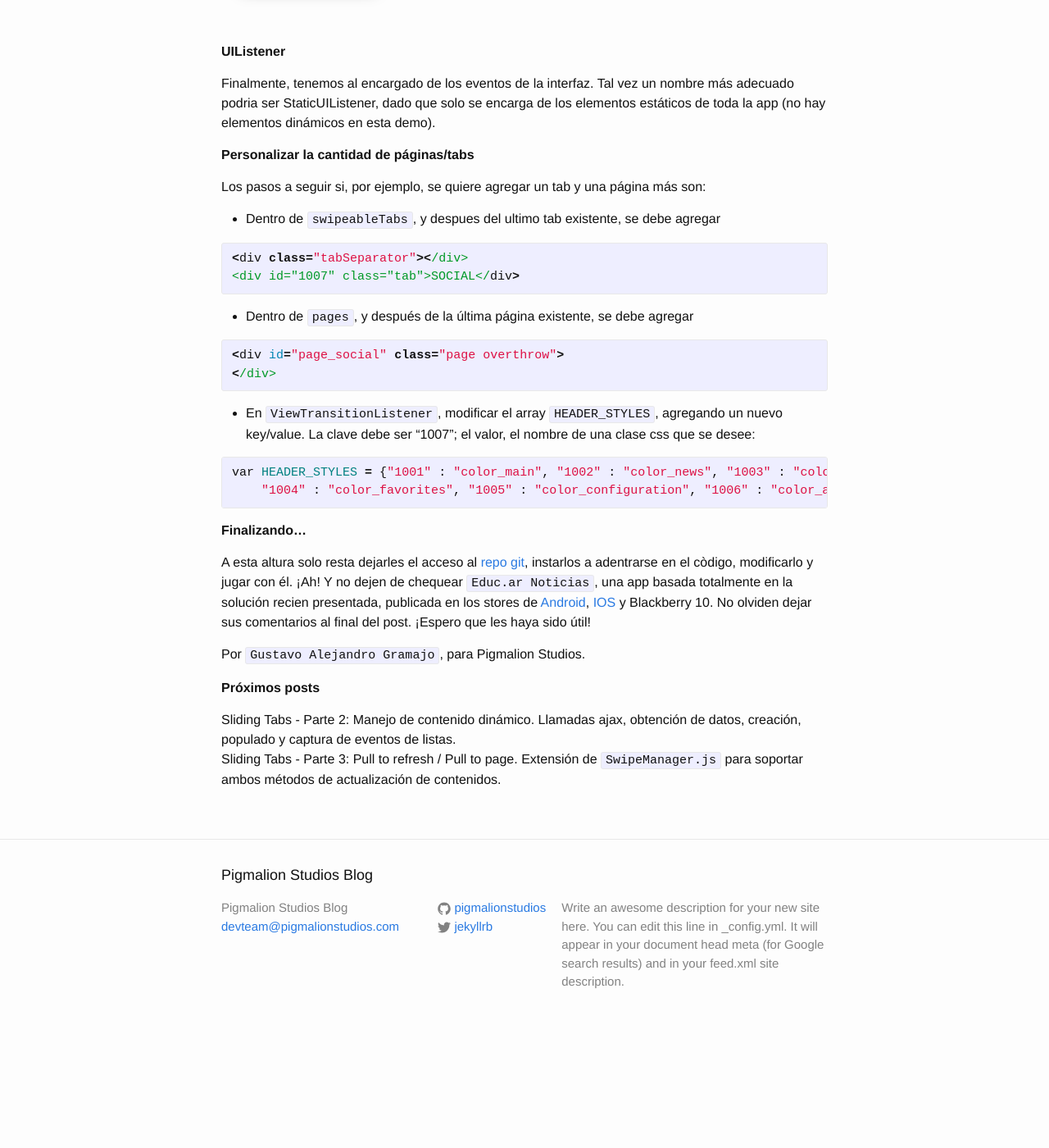
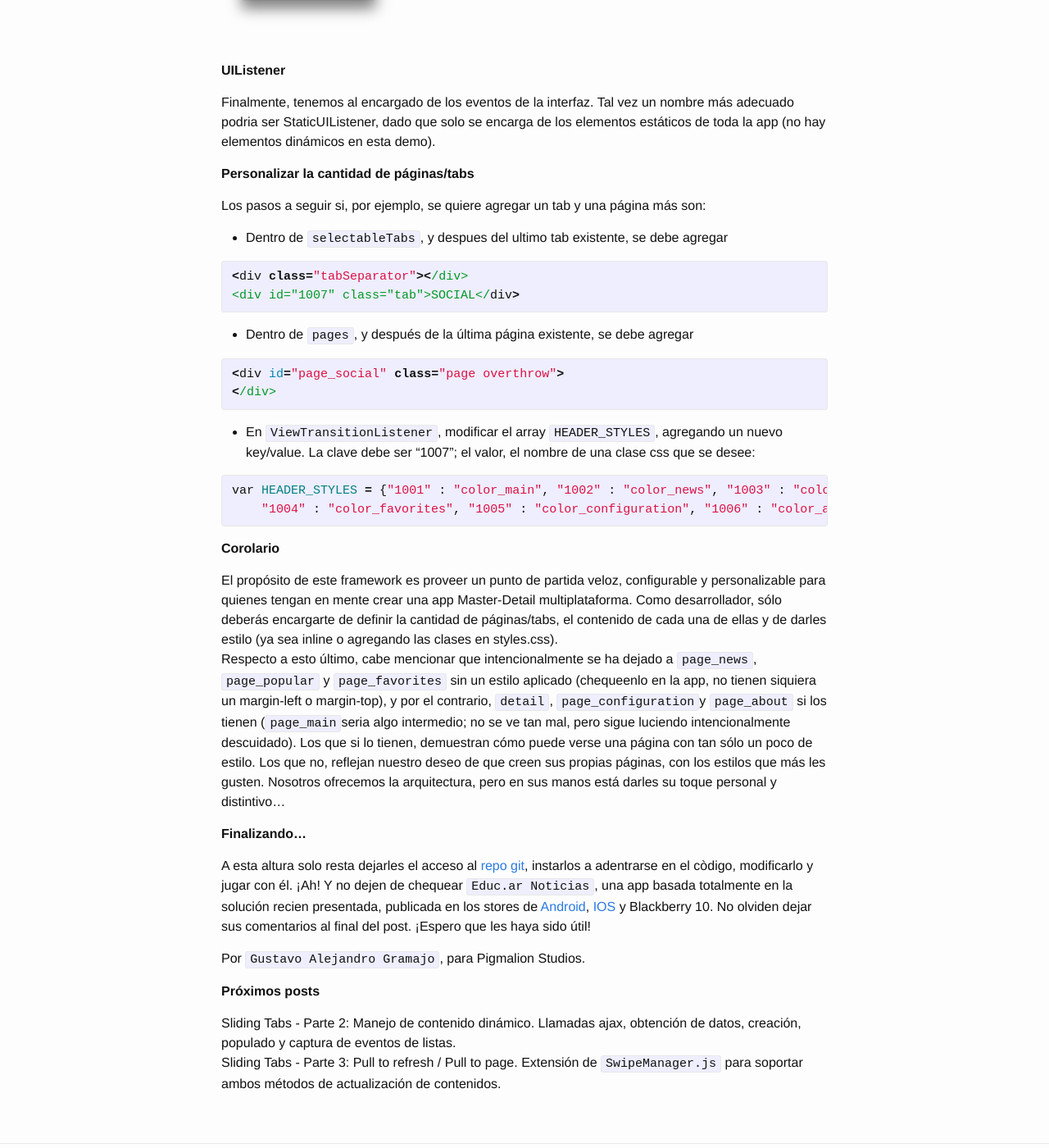
Before and after one commit to pigmalionstudios/pigmalionstudios.github.io, a Jekyll site: the page built from _posts/2015-08-06-phonegap-sliding-tabs.markdown, in a window 1280 px wide and 1400 px high, scrolled down 4877 px. Shown: the whole window at 82% size. Built offline with Jekyll 4.4.1, drawn with Linux system fonts in a browser that asks for light colours; comment, search, counter and statistics services are not loaded; before the commit the page ends 6146 px from its top, so only the background shows below that; some of the changed text lies outside the part shown.

Commit message:
Corolario agregado a Sliding Tabs, parte 1

```diff
--- a/_posts/2015-08-06-phonegap-sliding-tabs.markdown
+++ b/_posts/2015-08-06-phonegap-sliding-tabs.markdown
@@ -61,7 +61,7 @@ La estructura html para los tabs es muy sencilla:
 
 {% highlight ruby %}
 
-<div id="swipeableTabs" class="menu">
+<div id="selectableTabs" class="menu">
 
     <div id="1001" class="tab" style="opacity: 1">MAIN</div>
     <div class="tabSeparator"></div>
@@ -76,7 +76,6 @@ La estructura html para los tabs es muy sencilla:
     <div id="1006" class="tab">ABOUT...</div>
 
 </div>
-<div id="currTabSelected" class="tab_underline"></div>
 
 {% endhighlight %}
 
@@ -89,7 +88,9 @@ Toda la funcionalidad está en `SwipeManager.js`. La implementación es un tanto
 {% highlight ruby %}
 
 var MIN_TOLERANCE_X_FOR_SWIPE = 40; // pasados los 40 px, al levantar el dedo el swipe continuara hasta alcanzar la siguiente pantalla
-var TRANSITION_TIME = 300; // el tiempo que toma en hacer el swipe
+var PAGE_TRANSITION_TIME = "0.3s"; // el tiempo que toma en hacer el swipe luego de levandar el dedo
+var TAB_TRANSITION_TIME = PAGE_TRANSITION_TIME; // el tiempo que toma en hacer el swipe en los tabs luego de terminar el click en algun tab
+var ENABLE_MANUAL_DRAG_ON_TABS = true; //este feature todavia está en beta, pero pueden ir probandolo; activa o desactiva el swipe dentro de los tabs
 
 {% endhighlight %}
 
@@ -172,7 +173,7 @@ Finalmente, tenemos al encargado de los eventos de la interfaz. Tal vez un nombr
 
 Los pasos a seguir si, por ejemplo, se quiere agregar un tab y una página más son:
 
-- Dentro de `swipeableTabs`, y despues del ultimo tab existente, se debe agregar
+- Dentro de `selectableTabs`, y despues del ultimo tab existente, se debe agregar
 
 {% highlight ruby %}
 
@@ -200,6 +201,12 @@ var HEADER_STYLES = {"1001" : "color_main", "1002" : "color_news", "1003" : "col
 
 {% endhighlight %}
 
+<b>Corolario</b>
+
+El propósito de este framework es proveer un punto de partida veloz, configurable y personalizable para quienes tengan en mente crear una app Master-Detail multiplataforma. Como desarrollador, sólo deberás encargarte de definir la cantidad de páginas/tabs, el contenido de cada una de ellas y de darles estilo (ya sea inline o agregando las clases en styles.css).<br>
+Respecto a esto último, cabe mencionar que intencionalmente se ha dejado a `page_news`, `page_popular` y `page_favorites` sin un estilo aplicado (chequeenlo en la app, no tienen siquiera un margin-left o margin-top), y por el contrario, `detail`, `page_configuration`y `page_about` si los tienen (`page_main`seria algo intermedio; no se ve tan mal, pero sigue luciendo intencionalmente descuidado).
+Los que si lo tienen, demuestran cómo puede verse una página con tan sólo un poco de estilo. Los que no, reflejan nuestro deseo de que creen sus propias páginas, con los estilos que más les gusten. Nosotros ofrecemos la arquitectura, pero en sus manos está darles su toque personal y distintivo...
+
 <b>Finalizando...</b>
 
 A esta altura solo resta dejarles el acceso al <a href="https://github.com/pigmalionstudios/sliding-tabs">repo git</a>, instarlos a adentrarse en el còdigo, modificarlo y jugar con él.
```
